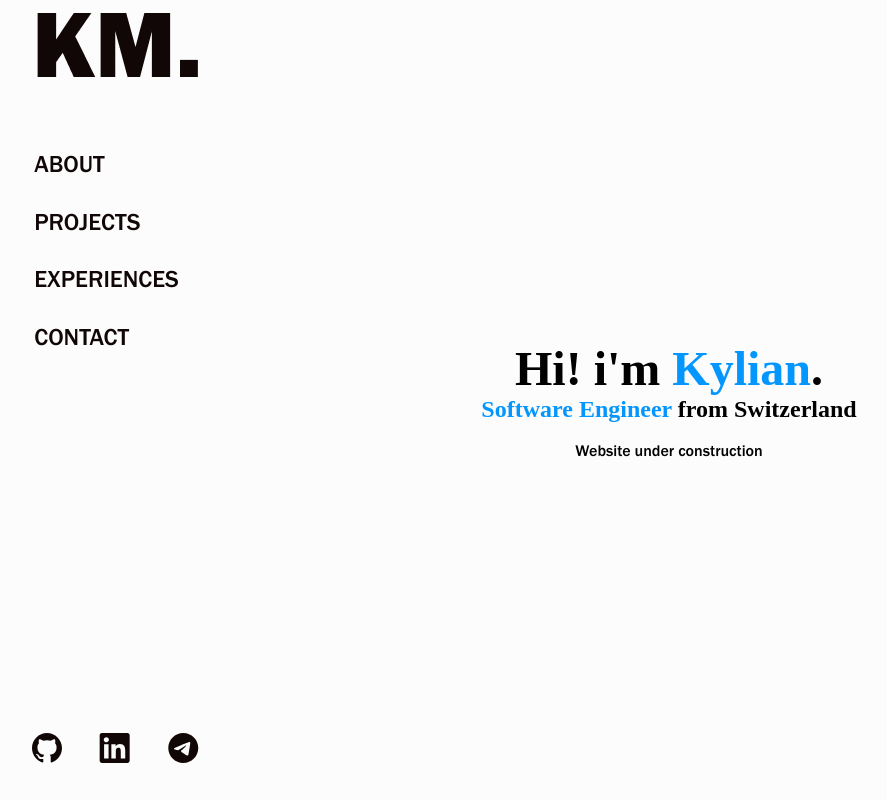
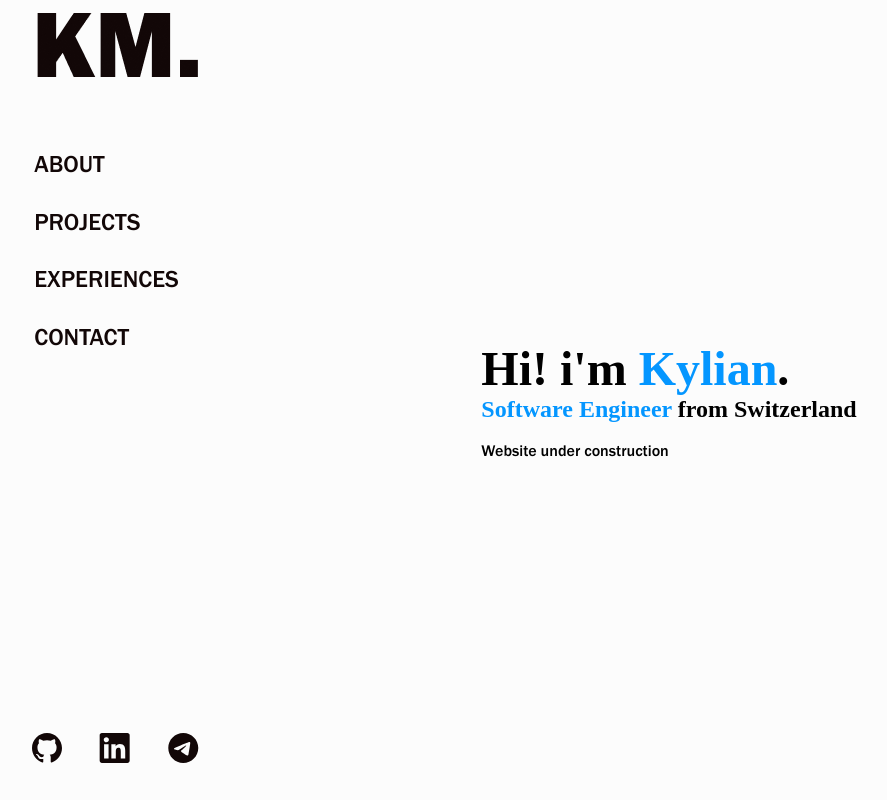
Before and after one commit to kylianmanzini/kylianmanzini.github.io, a plain HTML site: page index.html in a window 1280 px wide. Shown: the whole page, without its empty margins (96-983 px from the left). Drawn offline with Linux system fonts and the light colour scheme; a web font is replaced by a local one.

Commit message:
Added javascript to make html component inclusions

```diff
--- /dev/null
+++ b/html/about.html
@@ -0,0 +1,4 @@
+<h1>Hi! i'm <span class="blue">Kylian</span>.</h1>
+<h2><span class="blue">Software Engineer</span> from Switzerland</h2>
+<br>
+<p>Website under construction</p>
--- a/index.html
+++ b/index.html
@@ -45,11 +45,22 @@
             </div>
         </header>
         <main>
-            <h1>Hi! i'm <span class="blue">Kylian</span>.</h1>
-            <h2><span class="blue">Software Engineer</span> from Switzerland</h2>
-            <br>
-            <p>Website under construction</p>
+            <noscript>
+                <div class="no-js">
+                    <h1><span class="blue">Oh oh...</span></h1>
+                    <h2>It seems like you have disabled <span class="blue">JavaScript</span>.</h2>
+                    <br>
+                    <p>This website requires <span class="blue">JavaScript</span> to be enabled in order to function properly.</p>
+                    <br>
+                    <img src="assets/images/noJS.gif" alt="No JavaScript super cool Gif">
+                </div>
+            </noscript>
+            <div include-html="html/about.html"></div>
         </main>
     </div>
 </body>
+<script>
+    // init inclusion of html files
+    includeHTML();
+</script>
 </html>
--- a/js/script.js
+++ b/js/script.js
@@ -0,0 +1,28 @@
+// modified from : https://www.w3schools.com/howto/howto_html_include.asp
+function includeHTML() {
+  var z, i, elmnt, file, xhttp;
+  /* Loop through a collection of all HTML elements: */
+  z = document.getElementsByTagName("*");
+  for (i = 0; i < z.length; i++) {
+    elmnt = z[i];
+    /*search for elements with a certain atrribute:*/
+    file = elmnt.getAttribute("include-html");
+    if (file) {
+      /* Make an HTTP request using the attribute value as the file name: */
+      xhttp = new XMLHttpRequest();
+      xhttp.onreadystatechange = function() {
+        if (this.readyState == 4) {
+          if (this.status == 200) {elmnt.innerHTML = this.responseText;}
+          if (this.status == 404) {elmnt.innerHTML = "Page not found.";}
+          /* Remove the attribute, and call this function once more: */
+          elmnt.removeAttribute("include-html");
+          includeHTML();
+        }
+      }
+      xhttp.open("GET", file, true);
+      xhttp.send();
+      /* Exit the function: */
+      return;
+    }
+  }
+}
```
Also changed, not shown: assets/images/noJS.gif (added).
